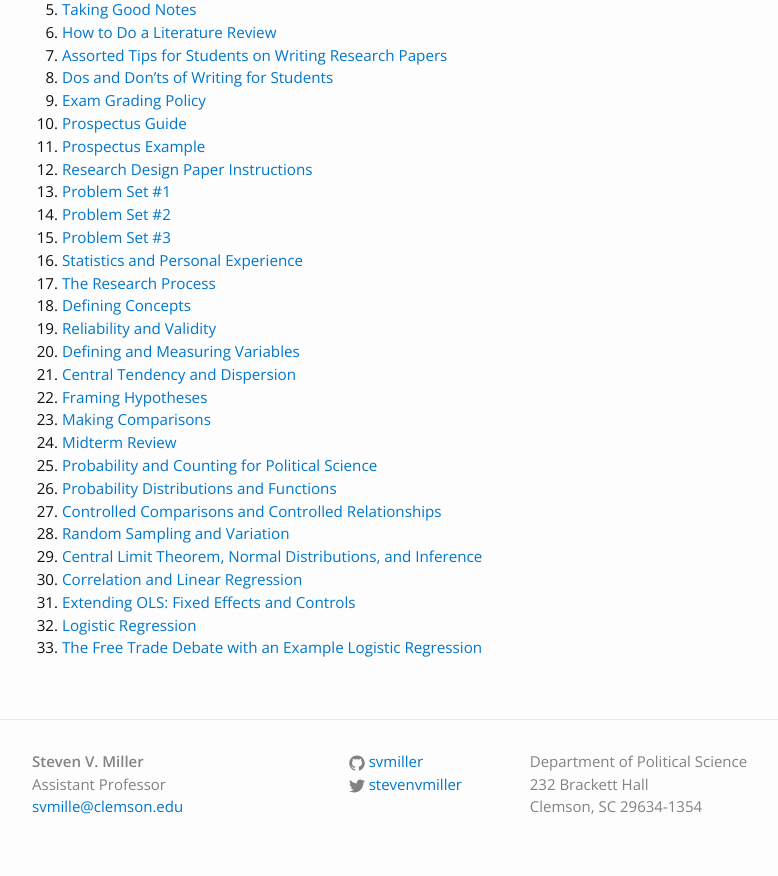
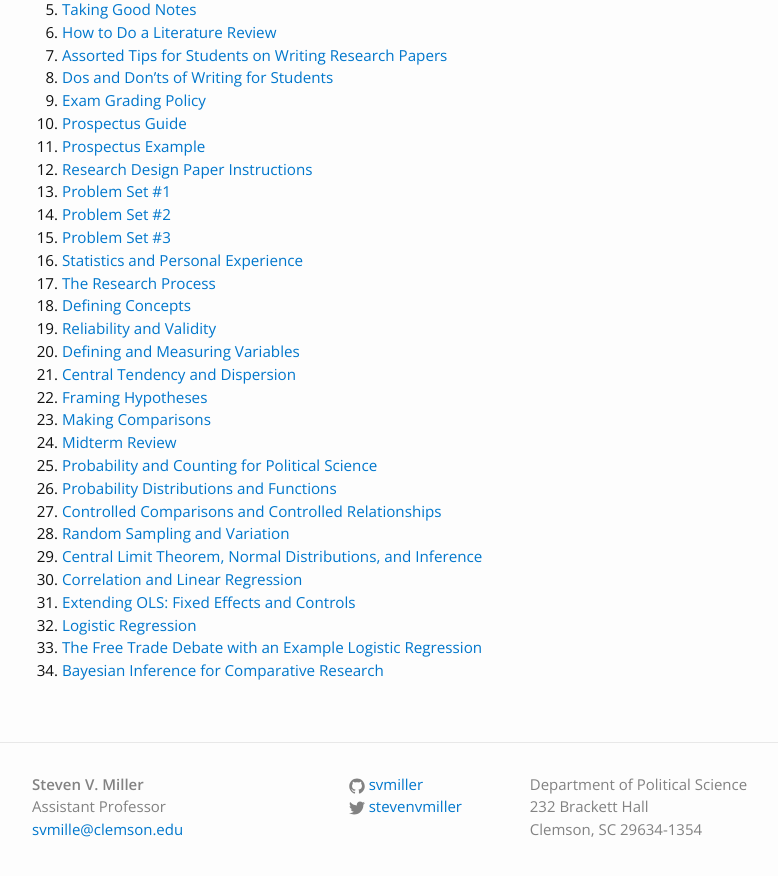
Before and after one commit to svmiller/svmiller.github.io, a Jekyll site: the page built from teaching/posc-3410.md, in a window 1280 px wide and 900 px high, scrolled down 790 px. Shown: the top 876 px of the window, without its empty margins (163-941 px from the left). Built offline with Jekyll 4.4.1, drawn with Linux system fonts in a browser that asks for light colours; some web fonts are replaced.

Commit message:
add bayesian lecture 04.07.2016

```diff
--- a/teaching/posc-3410.md
+++ b/teaching/posc-3410.md
@@ -43,6 +43,7 @@
 31. [Extending OLS: Fixed Effects and Controls](https://www.dropbox.com/s/01cqkqxzulwcp9s/posc3410-lecture-ols-fixed-effects-controls.pdf?dl=0)
 32. [Logistic Regression](https://www.dropbox.com/s/zt99vce284gspux/posc3410-lecture-logistic-regression.pdf?dl=0)
 33. [The Free Trade Debate with an Example Logistic Regression](https://www.dropbox.com/s/yq7b1sjb1wr9b5b/posc3410-lecture-logistic-free-trade.pdf?dl=0)
+34. [Bayesian Inference for Comparative Research](https://www.dropbox.com/s/kep6bxa3cvu7392/posc3410-lecture-westernjackman1994bicr.pdf?dl=0)
 
 <!-- 14. [Introduction](https://www.dropbox.com/s/jvfycushxgewhg6/posc3410-lecture-intro.pdf?dl=0)
 15. [Statistics and Personal Experience](https://www.dropbox.com/s/bqwj62j8bw8rix3/posc3410-lecture-statistics-personal-experience.pdf?dl=0)
```
